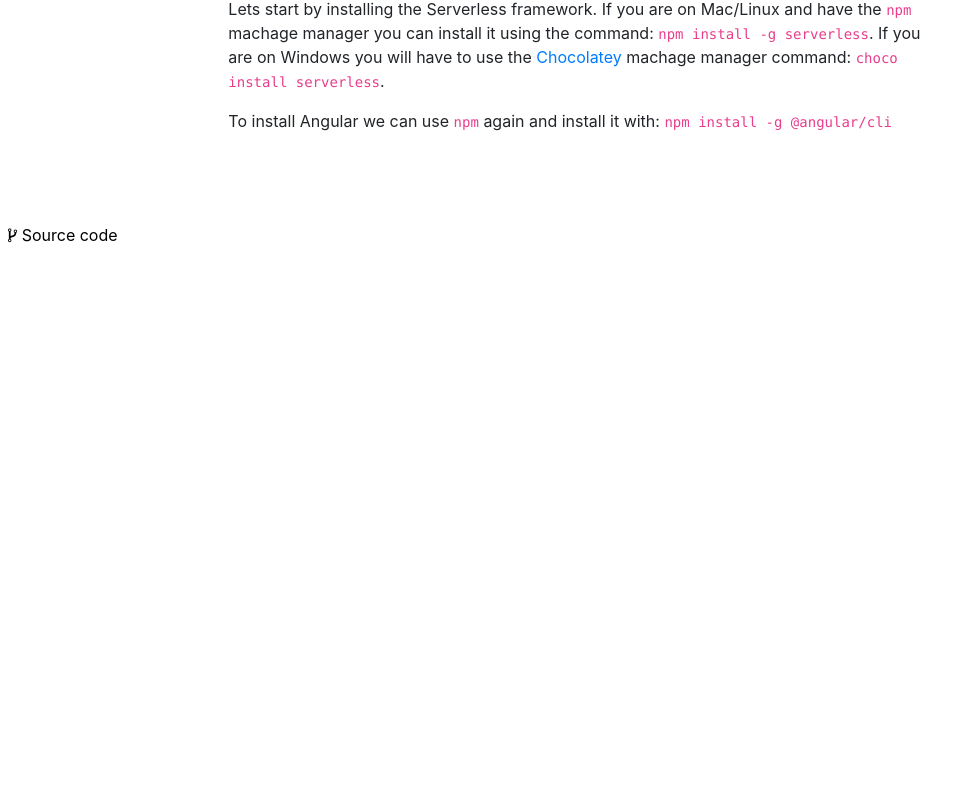
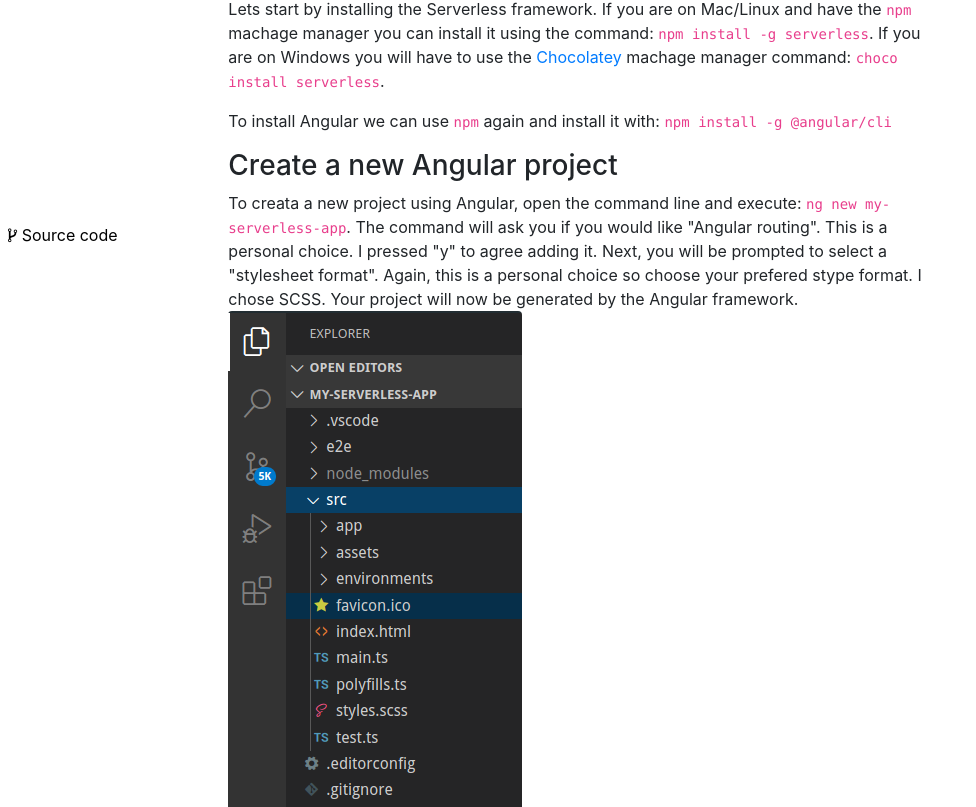
Before and after one commit to georgikoemdzhiev/georgiko.com, an Angular app: page /post/1 in a window 1280 px wide. Shown: the part 550-1357 px from the top of the page, without its empty margins (0-976 px from the left). Before the commit the page ends 800 px from the top, so only its background shows below. Built offline with nearby package versions, Linux system fonts and the light colour scheme.

Commit message:
Added more content for the first post

```diff
--- a/src/app/post.service.ts
+++ b/src/app/post.service.ts
@@ -11,7 +11,7 @@
   constructor(private http: HttpClient) { }
 
   getPost(id: string): Observable<string> {
-    return this.http.get(`/assets/posts/${id}.html`, {
+    return this.http.get(`/assets/posts/${id}/${id}.html`, {
       responseType: 'text'
     }) as Observable<string>;
   }
--- a/src/assets/posts/1.html
+++ b/src/assets/posts/1/1.html
@@ -30,4 +30,20 @@
     <p>To install Angular we can use <code>npm</code> again and install it with:
         <code>npm install -g @angular/cli</code>
     </p>
+
+    <h3>Create a new Angular project</h3>
+    <p>To creata a new project using Angular, open the command line and execute: <code>ng new my-serverless-app</code>.
+        The command will ask you if you would like "Angular routing".
+        This is a personal choice. I pressed "y" to agree adding it. Next, you will be prompted to select a "stylesheet
+        format".
+        Again, this is a personal choice so choose your prefered stype format. I chose SCSS. Your project will now be
+        generated by the Angular framework.
+        <br>
+        <img src="/assets/posts/1/new_proj_hirarchy.png" class="rounded img-fluid" alt="Poject file hirarchy">
+        <br><br>
+        Run the project by executing <code>ng serve --open</code>. That command will build the project and start a web
+        server and open our project in your browser.
+        <br>
+
+    </p>
 </div>
```
Also changed, not shown: src/assets/posts/1/new_proj_hirarchy.png (added).
